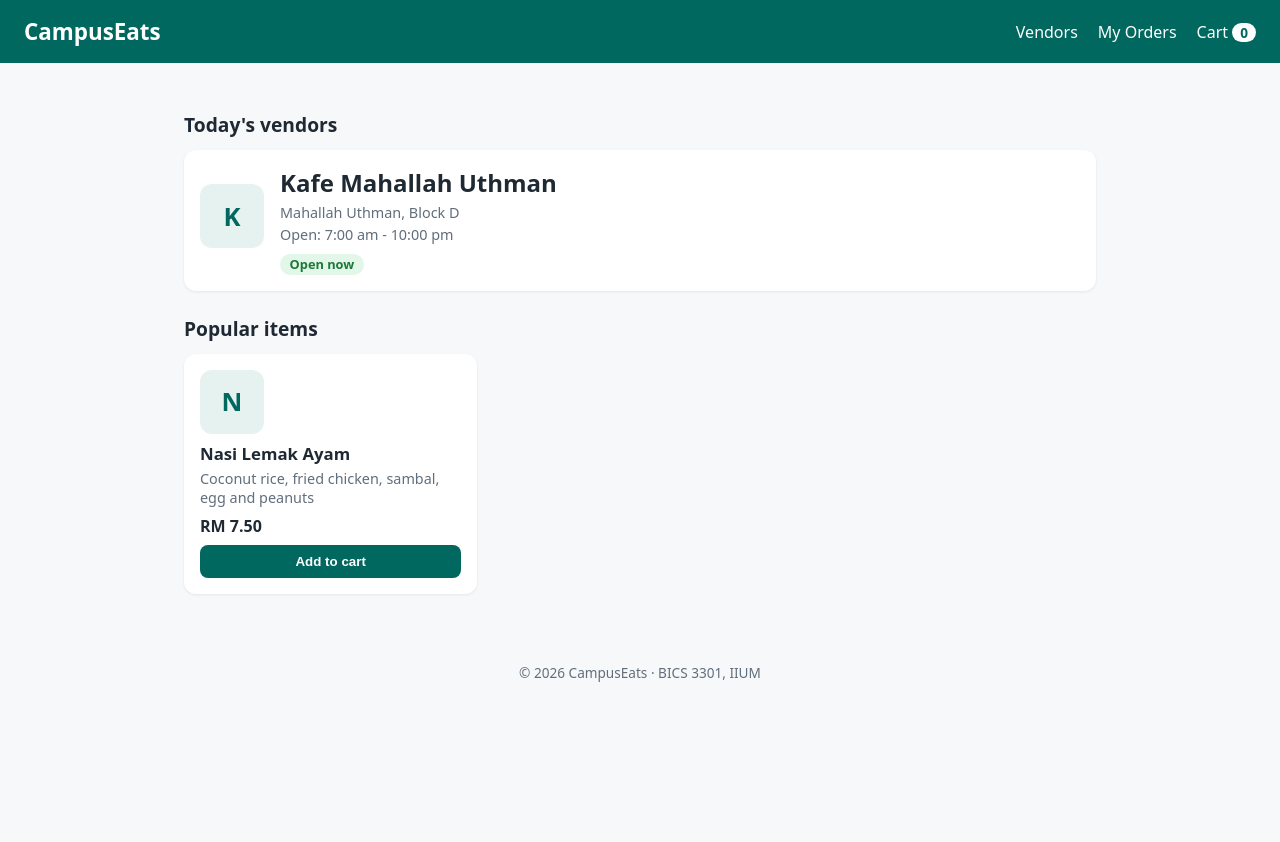
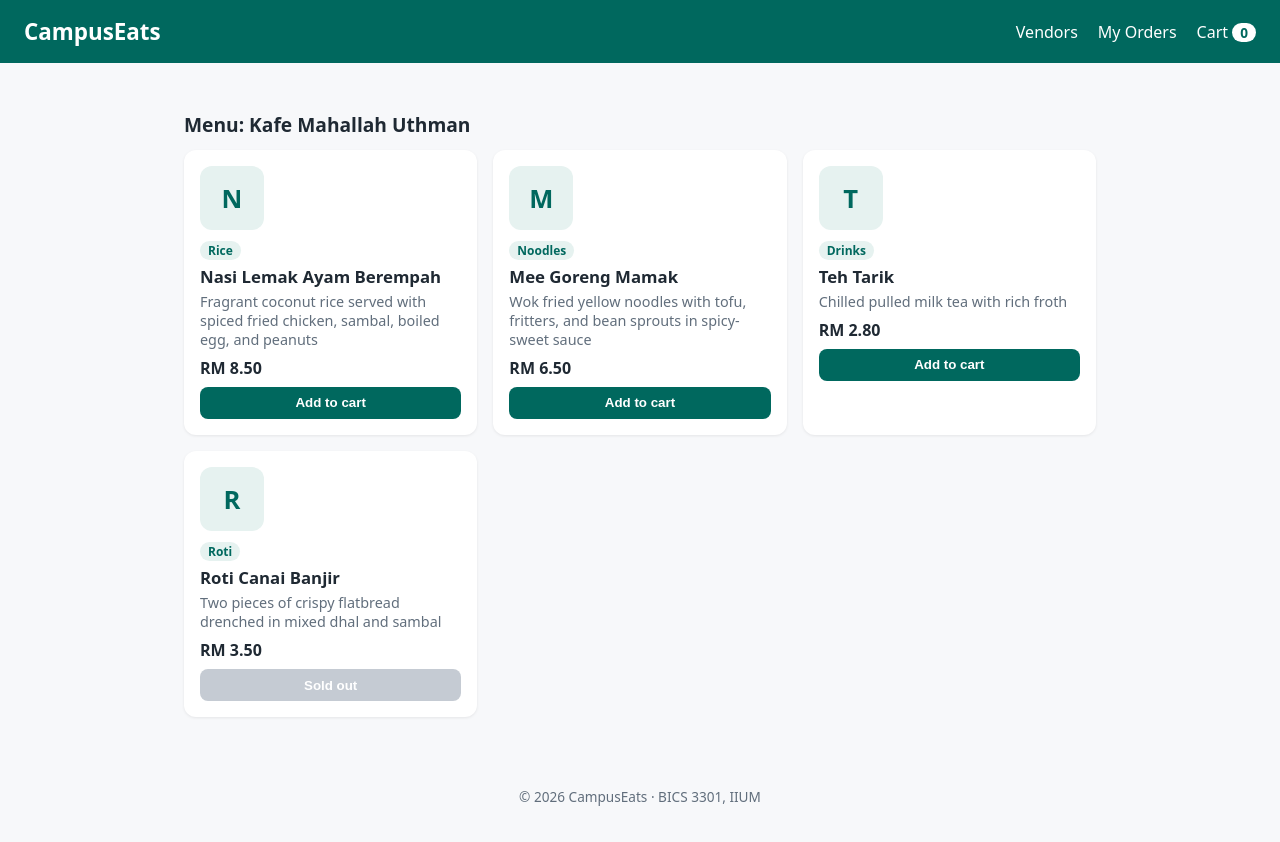
Before and after one commit to LutfiNadzmi/campuseats-2419127, a React (Vite) app: page / in a window 1280 px wide. Shown: the top 842 px of the page. Before the commit the page ends 800 px from the top, so only its background shows below. Built offline with nearby package versions, Linux system fonts and the light colour scheme.

Commit message:
Menu from data with map

```diff
--- a/src/App.jsx
+++ b/src/App.jsx
@@ -1,22 +1,18 @@
+import vendors from "./data/vendors.js";
 import Header from "./components/Header.jsx";
-import VendorCard from "./components/VendorCard.jsx";
-import MenuItemCard from "./components/MenuItemCard.jsx";
+import MenuList from "./components/MenuList.jsx";
 import Footer from "./components/Footer.jsx";
 
 function App() {
+  const selectedVendor = vendors[0];
+
   return (
     <>
       <Header />
       <main className="container">
         <section>
-          <h2 className="section-title">Today's vendors</h2>
-          <VendorCard />
-        </section>
-        <section>
-          <h2 className="section-title">Popular items</h2>
-          <div className="grid">
-            <MenuItemCard />
-          </div>
+          <h2 className="section-title">Menu: {selectedVendor.name}</h2>
+          <MenuList items={selectedVendor.menu} />
         </section>
       </main>
       <Footer />
--- a/src/components/MenuItemCard.jsx
+++ b/src/components/MenuItemCard.jsx
@@ -1,16 +1,10 @@
-function MenuItemCard() {
-  const item = {
-    name: "Nasi Lemak Ayam",
-    description: "Coconut rice, fried chicken, sambal, egg and peanuts",
-    price: 7.5,
-    available: true,
-  };
-
+function MenuItemCard({ item }) {
   return (
     <article className="card menu-card">
       <div className="thumb" aria-hidden="true">
         {item.name.charAt(0)}
       </div>
+      <p className="tag">{item.category}</p>
       <h3>{item.name}</h3>
       <p className="muted">{item.description}</p>
       <p className="price">RM {item.price.toFixed(2)}</p>
--- /dev/null
+++ b/src/components/MenuList.jsx
@@ -0,0 +1,17 @@
+import MenuItemCard from "./MenuItemCard.jsx";
+
+function MenuList({ items }) {
+  if (items.length === 0) {
+    return <p className="muted">No items on this menu yet.</p>;
+  }
+
+  return (
+    <div className="grid">
+      {items.map((item) => (
+        <MenuItemCard key={item.id} item={item} />
+      ))}
+    </div>
+  );
+}
+
+export default MenuList;
--- /dev/null
+++ b/src/data/vendors.js
@@ -0,0 +1,73 @@
+const vendors = [
+  {
+    id: "kafe-uthman",
+    name: "Kafe Mahallah Uthman",
+    location: "Mahallah Uthman, Block D",
+    openHours: "7:00 am - 10:00 pm",
+    isOpen: true,
+    menu: [
+      {
+        id: "uthman-1",
+        name: "Nasi Lemak Ayam Berempah",
+        description:
+          "Fragrant coconut rice served with spiced fried chicken, sambal, boiled egg, and peanuts",
+        price: 8.5,
+        category: "Rice",
+        available: true,
+      },
+      {
+        id: "uthman-2",
+        name: "Mee Goreng Mamak",
+        description:
+          "Wok fried yellow noodles with tofu, fritters, and bean sprouts in spicy-sweet sauce",
+        price: 6.5,
+        category: "Noodles",
+        available: true,
+      },
+      {
+        id: "uthman-3",
+        name: "Teh Tarik",
+        description: "Chilled pulled milk tea with rich froth",
+        price: 2.8,
+        category: "Drinks",
+        available: true,
+      },
+      {
+        id: "ali-4",
+        name: "Roti Canai Banjir",
+        description:
+          "Two pieces of crispy flatbread drenched in mixed dhal and sambal",
+        price: 3.5,
+        category: "Roti",
+        available: false,
+      },
+    ],
+  },
+  {
+    id: "kafe-aminah",
+    name: "Kafe Mahallah Aminah",
+    location: "Mahallah Aminah, Ground Floor",
+    openHours: "8:00 am - 9:00 pm",
+    isOpen: true,
+    menu: [
+      {
+        id: "ami-1",
+        name: "Nasi Ayam Penyet",
+        description: "Smashed fried chicken with sambal and rice",
+        price: 9,
+        category: "Rice",
+        available: true,
+      },
+      {
+        id: "ami-2",
+        name: "Air Bandung",
+        description: "Rose syrup with milk",
+        price: 3,
+        category: "Drinks",
+        available: true,
+      },
+    ],
+  },
+];
+
+export default vendors;
```
